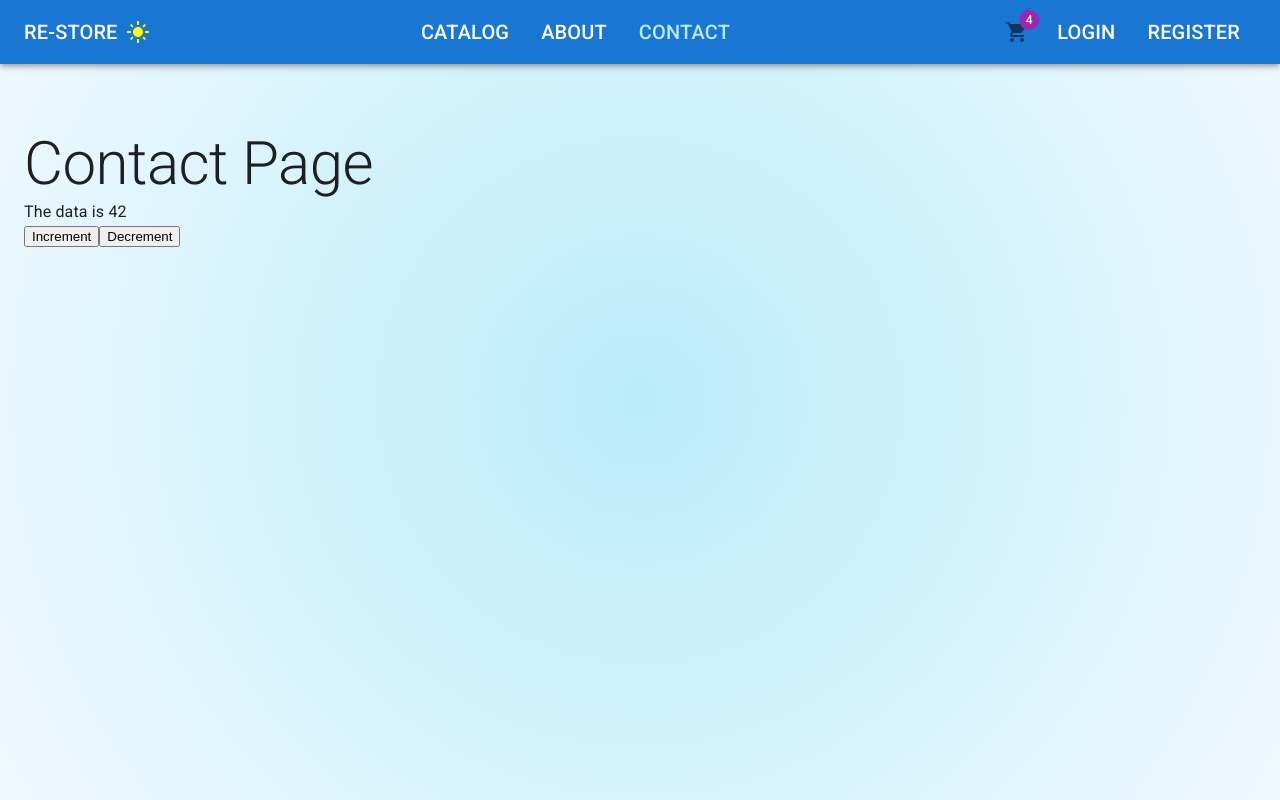
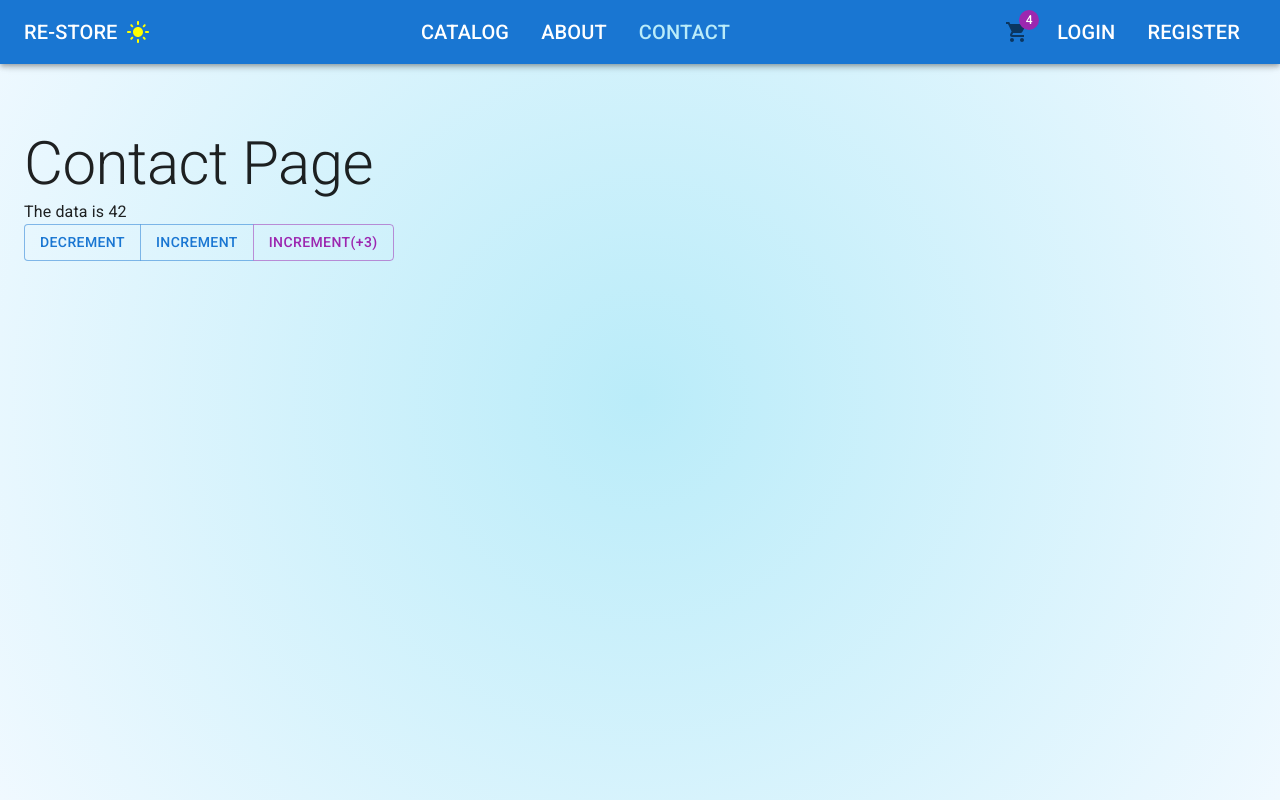
Before and after one commit to matosauer/Restore, a React (Vite) app in the folder client/: page /contact in a window 1280 px wide. Built offline with nearby package versions, Linux system fonts and the light colour scheme.

Commit message:
Enhance counter functionality by adding decrement action and supporting multiple increment values in ContactPage

```diff
--- a/client/src/features/contact/ContactPage.tsx
+++ b/client/src/features/contact/ContactPage.tsx
@@ -1,6 +1,6 @@
 import { useDispatch, useSelector } from "react-redux"
-import { CounterState } from "./counterReducer"
-import { ButtonGroup, Typography } from "@mui/material"
+import { CounterState, decrement, increment } from "./counterReducer"
+import { Button, ButtonGroup, Typography } from "@mui/material"
 
 export default function ContactPage() {
   const data = useSelector((state: CounterState) => state.data)
@@ -11,8 +11,9 @@ export default function ContactPage() {
       <Typography variant="body1">The data is {data}</Typography>
 
       <ButtonGroup>
-        <button onClick={() => dispatch({ type: 'increment' })}>Increment</button>
-        <button onClick={() => dispatch({ type: 'decrement' })}>Decrement</button>
+        <Button onClick={() => dispatch(decrement())} color='primary'>Decrement</Button>
+        <Button onClick={() => dispatch(increment())} color='primary'>Increment</Button>
+        <Button onClick={() => dispatch(increment(3))} color='secondary'>Increment(+3)</Button>
       </ButtonGroup>
     </>
   )
--- a/client/src/features/contact/counterReducer.ts
+++ b/client/src/features/contact/counterReducer.ts
@@ -13,18 +13,25 @@ export function increment(ammount = 1) {
     }
 }
 
-export default function counterReducer(state = initialState, action: { type: string }) {
+export function decrement(ammount = 1) {
+    return {
+        type: 'decrement',
+        payload: ammount
+    }
+}
+
+export default function counterReducer(state = initialState, action: { type: string, payload: number }) {
     switch (action.type) {
         case 'increment':
             return {
                 ...state,
-                data: state.data + 1
+                data: state.data + action.payload
             }
 
         case 'decrement':
             return {
                 ...state,
-                data: state.data - 1
+                data: state.data - action.payload
             }
 
         default:
```
